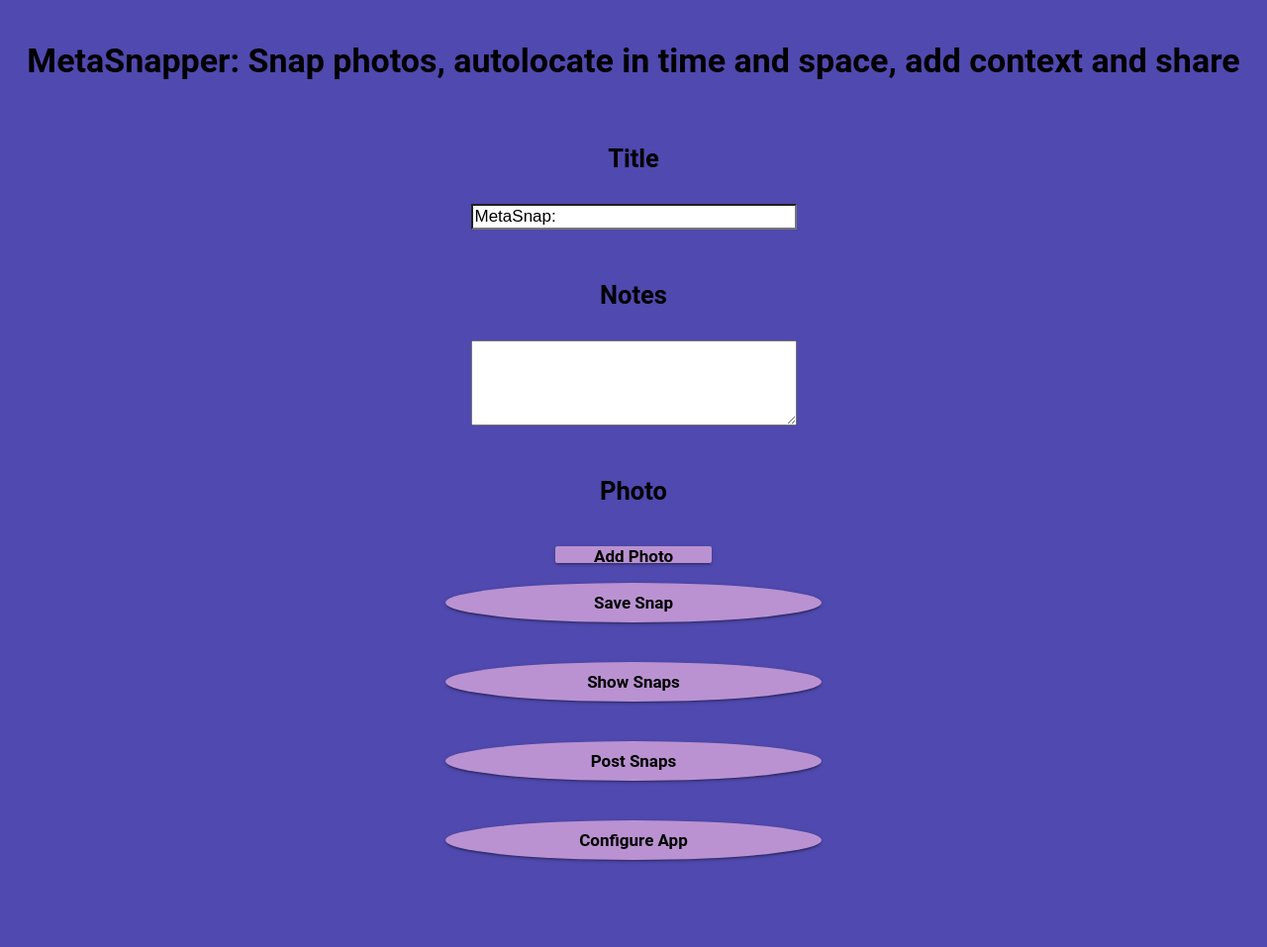
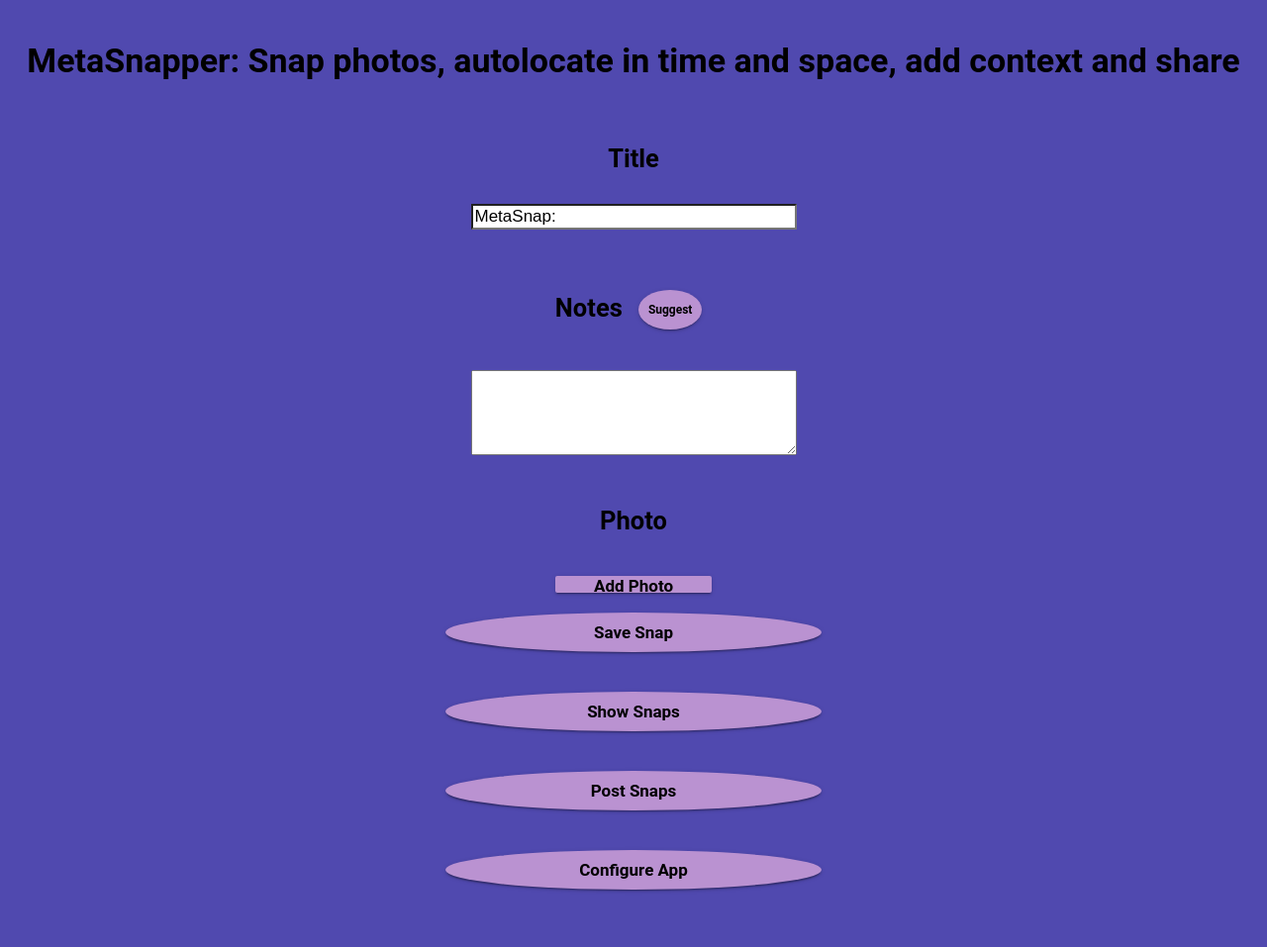
Before and after one commit to nigejohnson/Metasnapper-vue, a PHP site: page /index.html in a window 1280 px wide. Shown: the whole page at 99% size. Before the commit the page ends 871 px from the top, so only its background shows below. Run offline with PHP 8.4, Linux system fonts and the light colour scheme.

Commit message:
Added a sugget button for notes

```diff
--- a/js/components/configComponent.js
+++ b/js/components/configComponent.js
@@ -20,7 +20,7 @@ configComponent = {
         /*html*/
         `
         <div id="pageContent">
-        <div id="version">MetaSnapper Version 2.0.3</div>
+        <div id="version">MetaSnapper Version 2.0.4</div>
         <h1>App Configuration</h1>
         <div id="emails">
         <h2>Send Snaps to Email Address:</h2>
--- a/js/components/indexComponent.js
+++ b/js/components/indexComponent.js
@@ -21,7 +21,7 @@ indexComponent = {
   </section>
   <h2>Title</h2>
   <input type="text" id="title" size="30" maxlength="100" v-model="title" /> <br/>
-  <h2>Notes</h2>{{defaultTitle}}
+  <h2>Notes <button id="suggest" class="hintButton" v-on:click="suggest()" >Suggest</button></h2>
   <textarea id="notes" rows="4" cols="30" maxlength="10000" v-model="notes"> </textarea> <br/>
   <h2>Photo</h2>
   <label for="photo" class="custom-file-upload" id="photo_label">
@@ -224,5 +224,32 @@ indexComponent = {
         reader.readAsDataURL(file);
       }
     },
+    async suggest() {
+      let toponymName = "No suggestion";
+      let component = this;
+
+      /* toponymName = await mainModule.getToponym(51.14902421174052, -3.1567726962536566);
+       alert("From indexcomponent " + toponymName); */
+
+      if ('geolocation' in navigator) {
+        navigator.geolocation.getCurrentPosition(async function (location) {
+          let latitude = 'Unknown';
+          let longitude = 'Unknown';
+          if (location) {
+            latitude = location.coords.latitude;
+            longitude = location.coords.longitude;
+          }
+          toponymName = await mainModule.getToponym(latitude, longitude);
+          // Yields Wrantage, used only for testing toponymName = await mainModule.getToponym(51, -3);
+
+          component.notes = toponymName;
+
+        }, async function () {
+          toponymName = "No loc";
+          component.notes = toponymName;
+        }, { enableHighAccuracy: true, timeout: 15000, maximumAge: 30000 });
+      }
+
+    },
   },
 }
--- a/js/main.js
+++ b/js/main.js
@@ -745,6 +745,47 @@ var mainModule = (function () {
     });
   }
 
+  async function getToponym(lat, long) {
+    let geonamesServerCall = "http://api.geonames.org/findNearbyJSON?lat=" + lat + " &lng=" + long + " &username=metasnapper";
+    const serverUnreachable = 'Cannot suggest a note as the geonames service is unreachable: are you offline?';
+    let toponymName = "";
+
+    await window.fetch(geonamesServerCall, {
+      method: 'GET'
+    }).then(function (response) {
+      if (response.url.search('offline.html') !== -1) {
+        // in this case there is no connectivity: return '' as the toponym and showText on the message and logInfo
+        logInfo(serverUnreachable);
+        showText(serverUnreachable);
+        return { connectivity: serverUnreachable };
+
+      } else {
+        // NB this is a asynchronous, promise generating call to get the response body.
+        // In theory, at this point, it should contain a geonames object containing an array of a single object
+        // that has many properties, including a toponymName.
+        return response.json();
+      }
+    }).then(function (jsonInfo) {
+      // Have to do this as response.json() returns yet another promise, to get the response body, that we have to resolve with a then
+
+      if (jsonInfo.status) { // the geonames service returns a status object if an error has occured. It contains a message and a value.
+        logError("Geonames service error: " + jsonInfo.status.message + ", with error value " + jsonInfo.status.value);
+        showText("Geonames service error: " + jsonInfo.status.message);
+      }
+
+      if (jsonInfo.geonames) {
+
+        toponymName = jsonInfo.geonames[0].toponymName;
+
+      }
+
+
+    })
+
+    return toponymName;
+
+  }
+
 
   return {
     getConfig: getConfig,
@@ -776,6 +817,7 @@ var mainModule = (function () {
     setDefaultTitle: (setDefaultTitle),
     getAutosave: (getAutosave),
     setAutosave: (setAutosave),
-    writeExifMetadata: (writeExifMetadata)
+    writeExifMetadata: (writeExifMetadata),
+    getToponym: (getToponym),
   };
 })();
--- a/service-worker.js
+++ b/service-worker.js
@@ -3,7 +3,7 @@
 // Plus, giving the cache a new name, is a sensible way to avoid any confusion with an out of date cache.
 // Also note that, by default, the new service worker will install but remain inactive until any
 // pages using an old version of the service worker have been unloaded.
-const cacheName = 'cache-v1.2.424'; // Change this whenever the version of the app changes, or NO changes will be recached!
+const cacheName = 'cache-v1.2.468'; // Change this whenever the version of the app changes, or NO changes will be recached!
 const precacheResources = [
   '/',
   'index.html',
--- a/styles/main.css
+++ b/styles/main.css
@@ -105,6 +105,28 @@ header {
   width: 30%;
 }
 
+.hintButton {
+  background-color: #ba92d1;
+  border: none;
+  border-radius: 50%;
+  box-shadow: 0 2px 2px 0 rgba(0, 0, 0, 0.14), 0 3px 1px -2px rgba(0, 0, 0, 0.2), 0 1px 5px 0 rgba(0, 0, 0, 0.12);
+  color: black;
+  cursor: pointer;
+  display: inline-block;
+  font-family: "Roboto", "Helvetica", "Arial", sans-serif;
+  font-size: 12px;
+  font-weight: bold;
+  height: 40px;
+  letter-spacing: 0;
+  margin: 10px;
+  min-width: 64px;
+  overflow: hidden;
+
+  position: relative;
+  text-align: center;
+  vertical-align: middle;
+  width: 30%;
+}
 
 /* We have to do this because the .pageButton style overrides the inbuilt user agent disabled pseuodclass style, so
 once the color is set to black it stops the disabled button text turning gray! */
```
